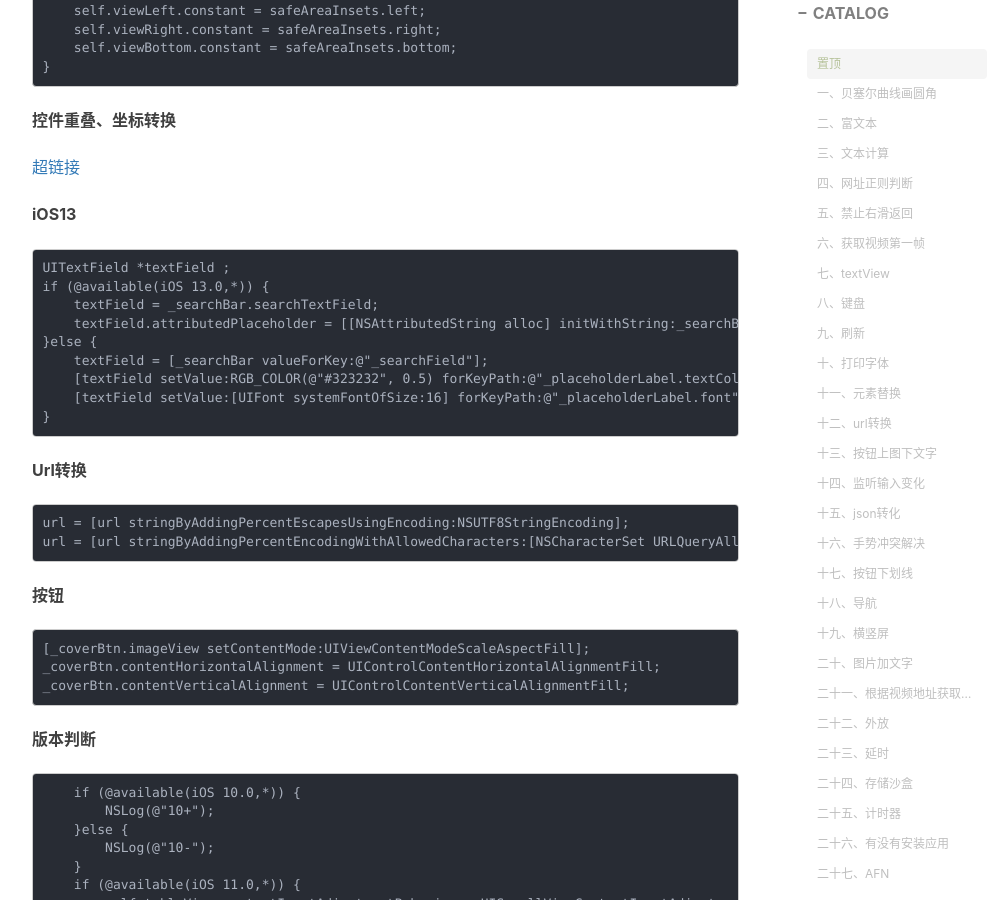
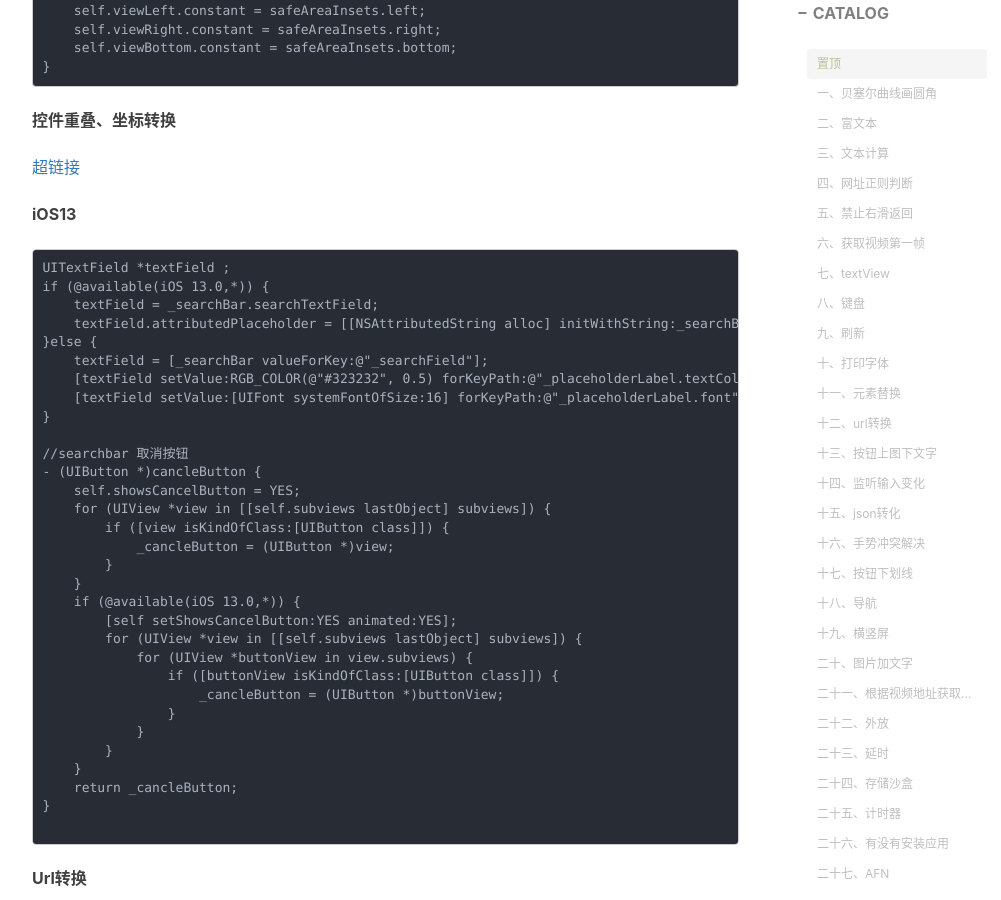
Before and after one commit to yznote/yznote.github.io, a Jekyll site: the page built from _posts/1992-09-20-rookie.md, in a window 1280 px wide and 900 px high, scrolled down 716 px. Shown: the whole window, without its empty margins (233-1234 px from the left). Built offline with Jekyll 4.4.1, drawn with Linux system fonts in a browser that asks for light colours; nearby versions of some CDN libraries; comment, search, counter and statistics services are not loaded.

Commit message:
Update 1992-09-20-rookie.md

````diff
--- a/_posts/1992-09-20-rookie.md
+++ b/_posts/1992-09-20-rookie.md
@@ -51,6 +51,28 @@ if (@available(iOS 13.0,*)) {
     [textField setValue:RGB_COLOR(@"#323232", 0.5) forKeyPath:@"_placeholderLabel.textColor"];
     [textField setValue:[UIFont systemFontOfSize:16] forKeyPath:@"_placeholderLabel.font"];
 }
+
+//searchbar 取消按钮
+- (UIButton *)cancleButton {
+    self.showsCancelButton = YES;
+    for (UIView *view in [[self.subviews lastObject] subviews]) {
+        if ([view isKindOfClass:[UIButton class]]) {
+            _cancleButton = (UIButton *)view;
+        }
+    }
+    if (@available(iOS 13.0,*)) {
+        [self setShowsCancelButton:YES animated:YES];
+        for (UIView *view in [[self.subviews lastObject] subviews]) {
+            for (UIView *buttonView in view.subviews) {
+                if ([buttonView isKindOfClass:[UIButton class]]) {
+                    _cancleButton = (UIButton *)buttonView;
+                }
+            }
+        }
+    }
+    return _cancleButton;
+}
+
 ```
 
 **Url转换**
````
